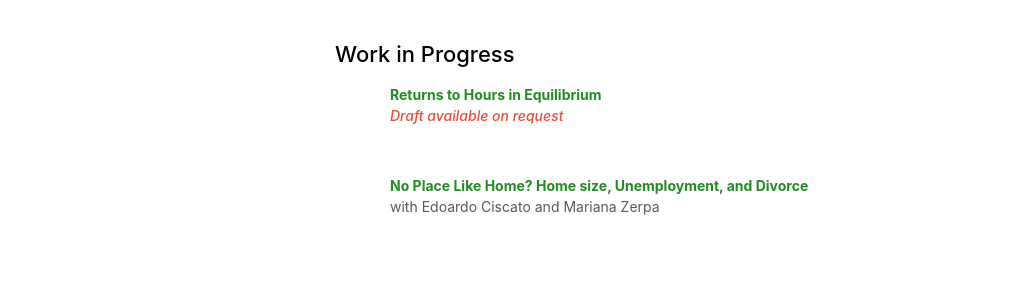
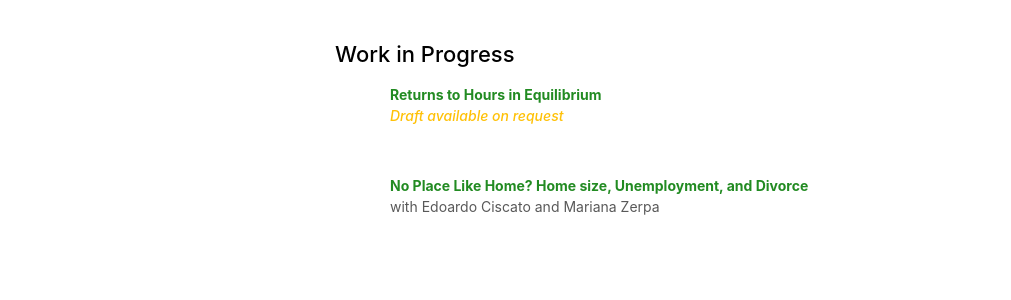
Before and after one commit to thimodeschouwer/thimodeschouwer.github.io, a Jekyll site: the page built from index.md, in a window 1280 px wide. Shown: the part 613-913 px from the top of the page, without its empty margins (135-1146 px from the left). Built offline with Jekyll 4.4.1, drawn with Linux system fonts in a browser that asks for light colours; nearby versions of some CDN libraries; a style sheet for code colours, icons or effects is not loaded; our own code applies the rules of GitHub Pages for plain Markdown files.

Commit message:
Update workprogress.md

```diff
--- a/_includes/workprogress.md
+++ b/_includes/workprogress.md
@@ -34,7 +34,7 @@
       <a href="{{ link.bibtex }}" class="btn btn-sm z-depth-0" role="button" target="_blank" style="font-size:12px;">BibTex</a>
       {% endif %}
       {% if link.notes %}
-      <strong> <i style="color:#e74d3c">{{ link.notes }}</i></strong>
+      <strong> <i style="color:#ffc107">{{ link.notes }}</i></strong>
       {% endif %}
       {% if link.others %}
       {{ link.others }}
```
